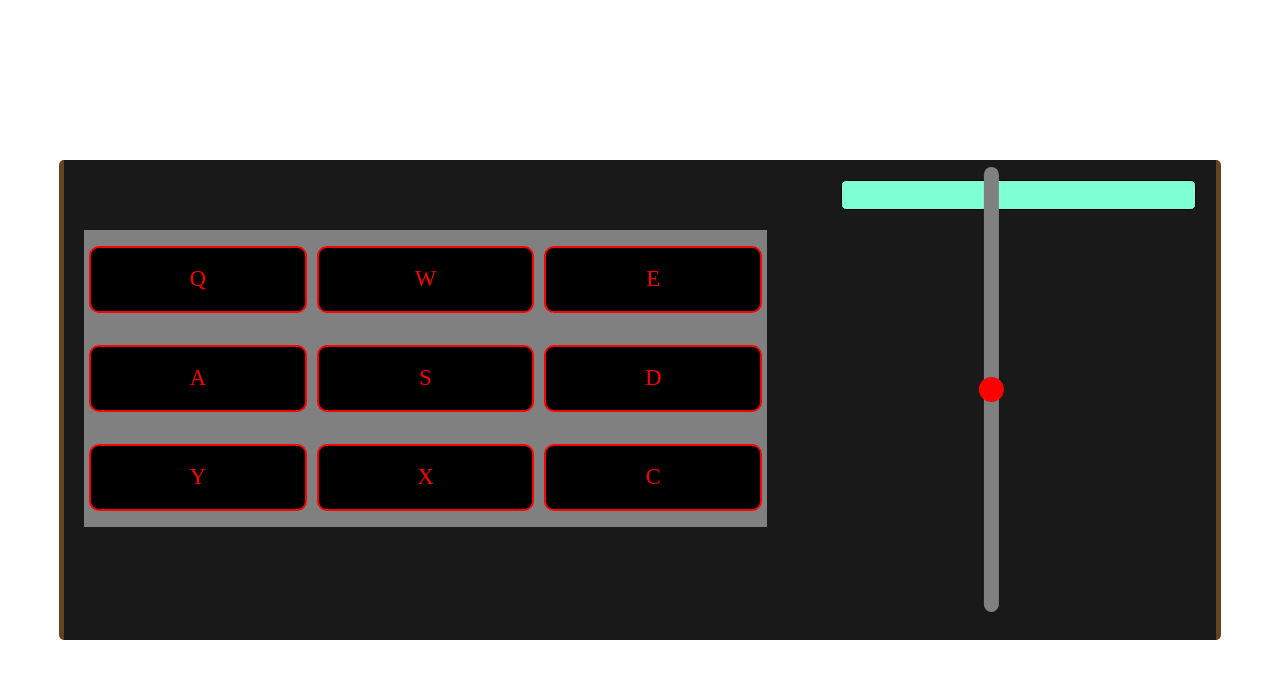
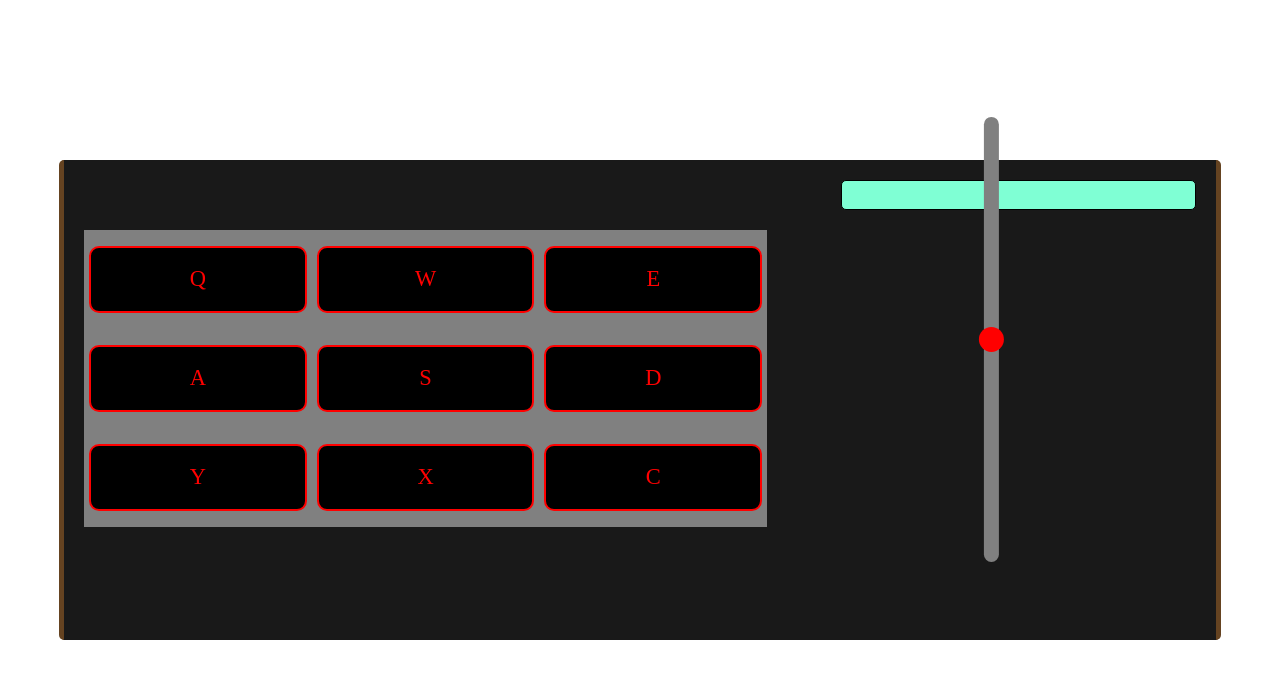
Before and after one commit to domotord90/react-drum, a React (Create React App) app: page / in a window 1280 px wide. Shown: the top 678 px of the page. Built offline with nearby package versions, Linux system fonts and the light colour scheme.

Commit message:
volume control position change

```diff
--- a/src/styles/App.css
+++ b/src/styles/App.css
@@ -51,7 +51,7 @@
   transition: opacity 0.2s;
   border-radius: 20px;
   position: relative;
-  top: 150px;
+  top: 100px;
 }
 
 .volume-control::-webkit-slider-thumb {
```
